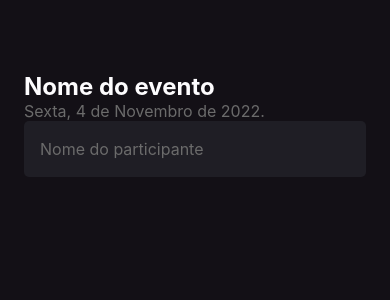
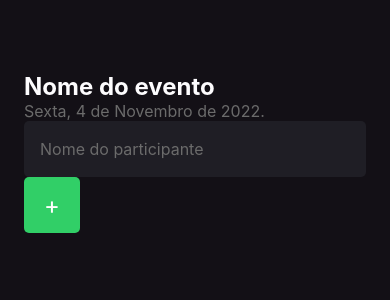
Before and after one commit to frnndog-suav/ReactNative, a React Native app in the folder imhere/: screen / in a window 390 px wide. Shown: the top 300 px of the page. Built offline with nearby package versions, Linux system fonts and the light colour scheme.

Commit message:
Testing touchable opacity component

```diff
--- a/imhere/src/screens/Home/index.tsx
+++ b/imhere/src/screens/Home/index.tsx
@@ -1,8 +1,12 @@
 import React from "react";
-import { Text, TextInput, View } from "react-native";
+import { Text, TextInput, TouchableOpacity, View } from "react-native";
 import { styles } from "./styles";
 
 export function Home() {
+  function handleParticipantAdd() {
+    console.log("Teste");
+  }
+
   return (
     <View style={styles.container}>
       <Text style={styles.eventName}>Nome do evento</Text>
@@ -13,6 +17,10 @@
         placeholder="Nome do participante"
         placeholderTextColor={"#6b6b6b"}
       />
+
+      <TouchableOpacity style={styles.button} onPress={handleParticipantAdd}>
+        <Text style={styles.buttonText}>+</Text>
+      </TouchableOpacity>
     </View>
   );
 }
--- a/imhere/src/screens/Home/styles.ts
+++ b/imhere/src/screens/Home/styles.ts
@@ -24,4 +24,16 @@
     padding: 16,
     fontSize: 16,
   },
+  buttonText: {
+    color: "#fff",
+    fontSize: 24,
+  },
+  button: {
+    width: 56,
+    height: 56,
+    borderRadius: 5,
+    backgroundColor: "#31cf67",
+    alignItems: "center",
+    justifyContent: "center",
+  },
 });
```
